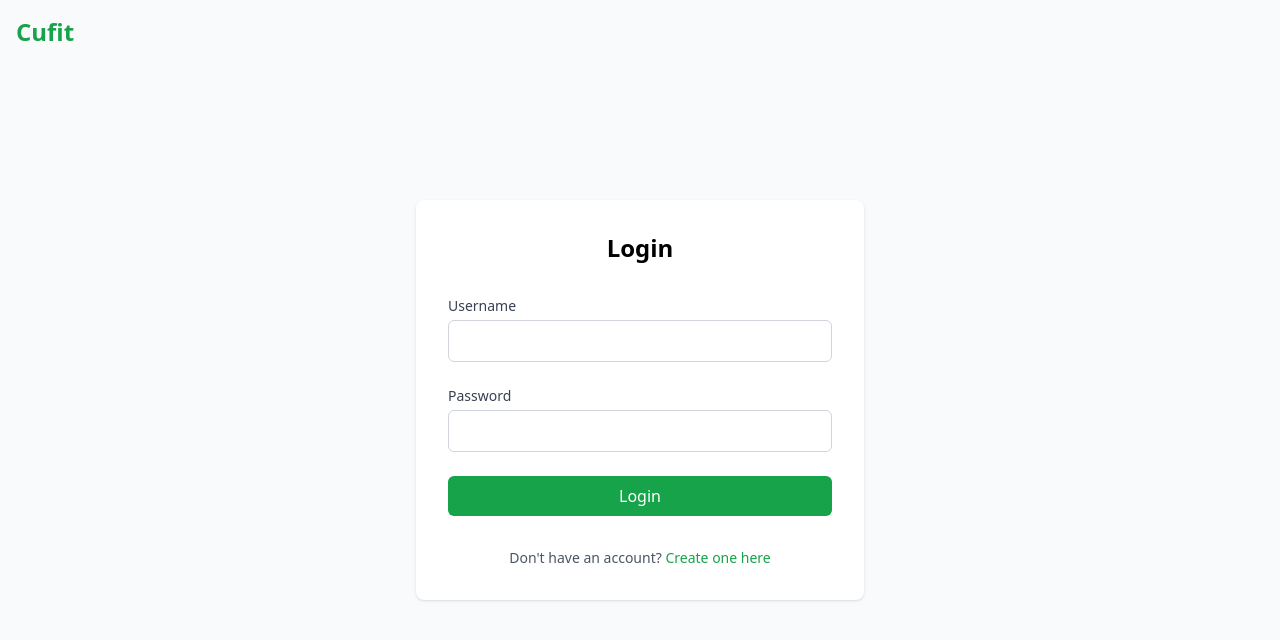
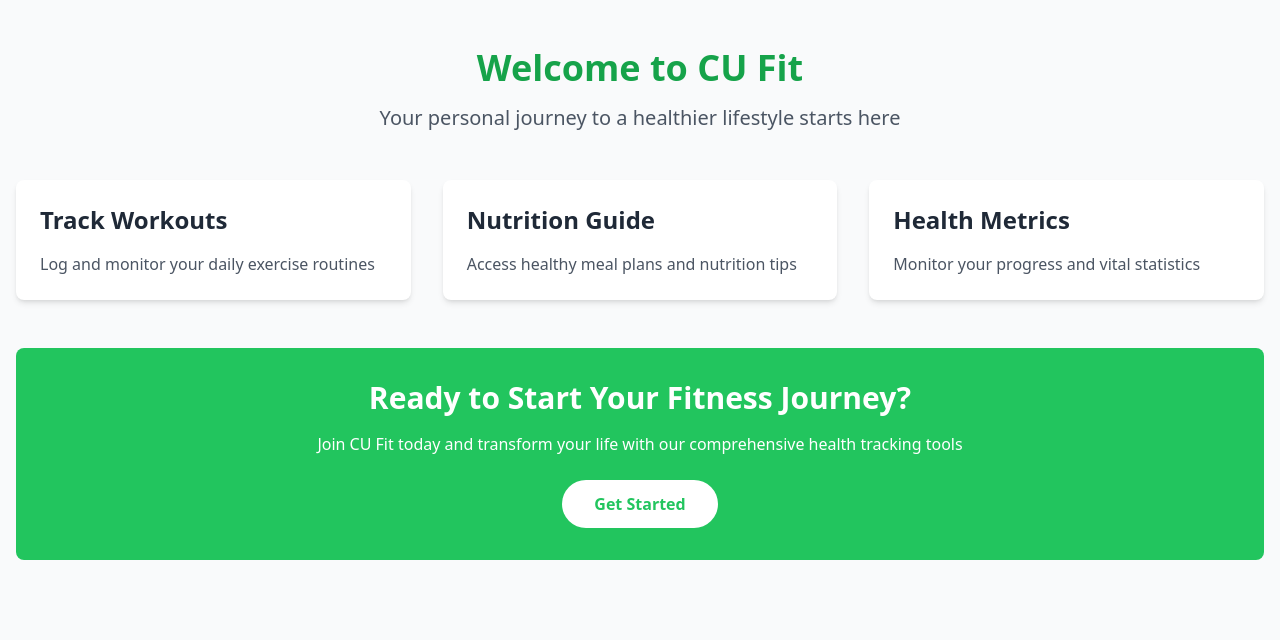
Before and after one commit to Harsh-patel27/cu-fit-fe, a React (Create React App) app: page / in a window 1280 px wide. Shown: the top 640 px of the page. Built offline with nearby package versions, Linux system fonts and the light colour scheme.

Commit message:
added landing page

```diff
--- a/src/App.js
+++ b/src/App.js
@@ -13,6 +13,7 @@
 import Login from "./pages/login";
 import BMICalculator from "./pages/Bmicalculator";
 import Calender from "./pages/Calender";
+import Home from "./pages/Home";
 function App() {
     return (
         <Router>
@@ -20,7 +21,7 @@
 
                 <Route path="/signup" element={<Signup />} />
                 <Route path="/login" element={<Login />} />
-                <Route path="/" element={<Login />} />
+                <Route path="/" element={<Home  />} />
                 <Route path="/goal-selection" element={<GoalSelection />} />
                 <Route path="/diet-selection" element={<DietSelection />} />
                 <Route path="/diet-preference" element={<DietPreference />} />
```
